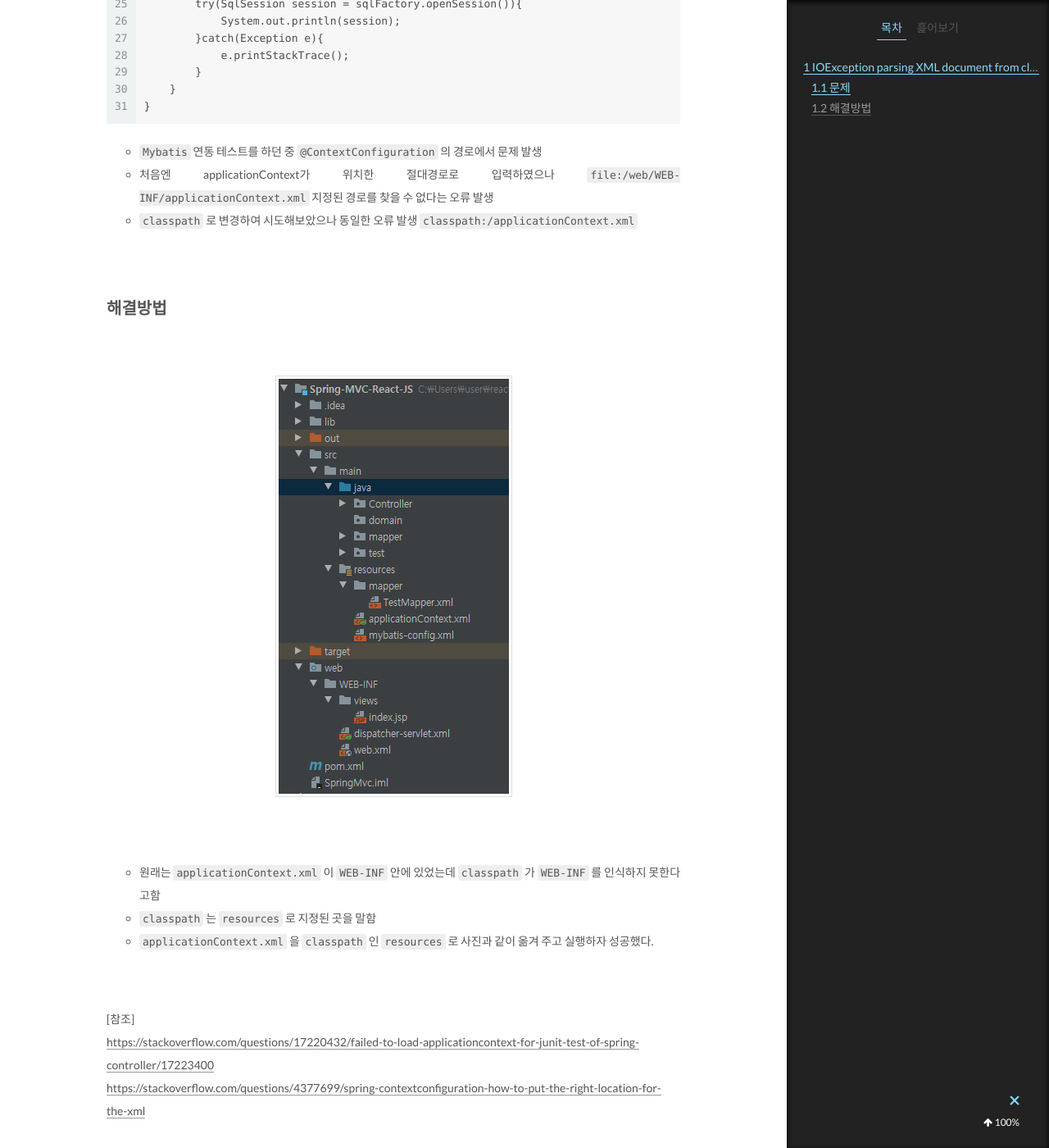
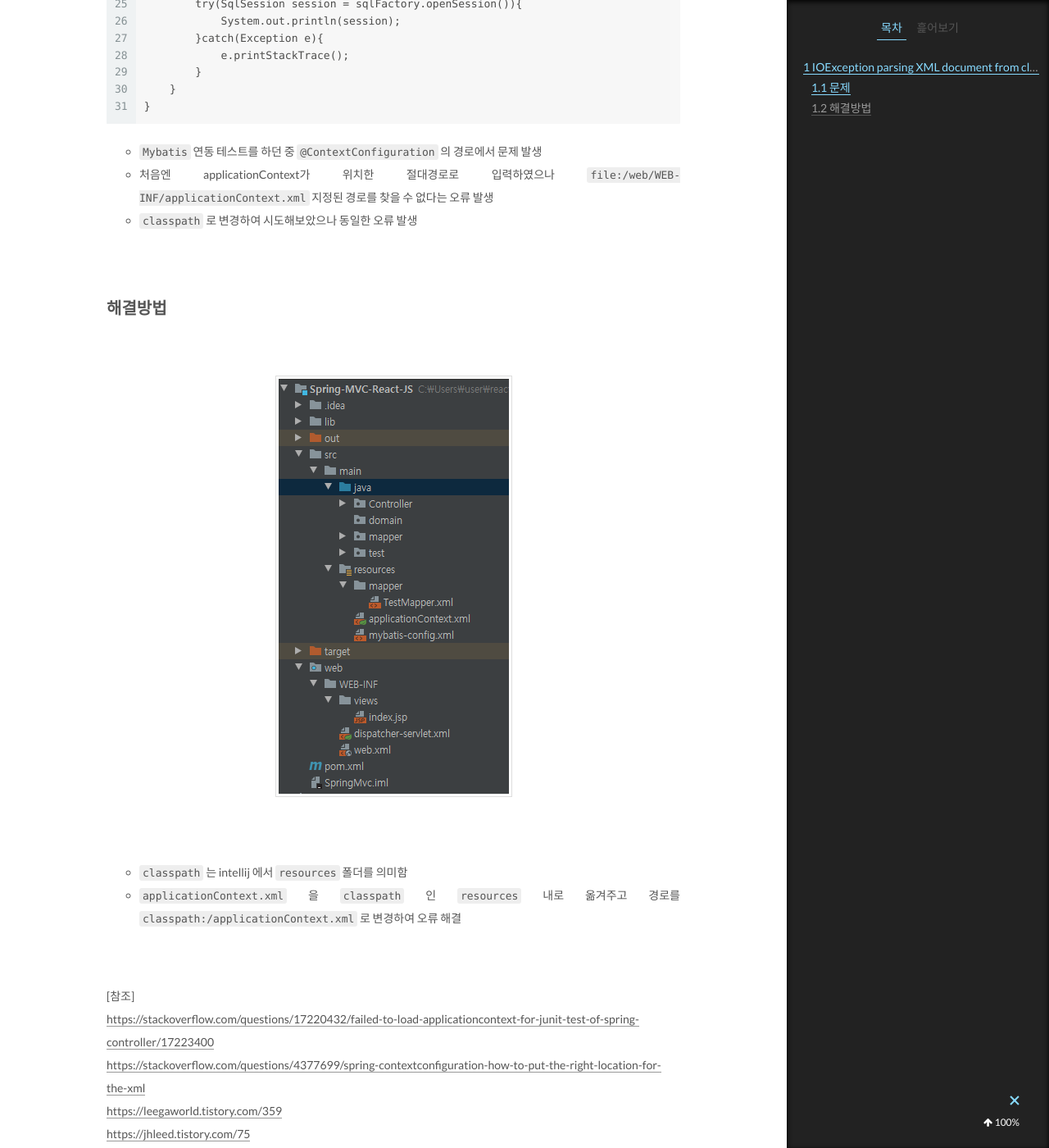
Before and after one commit to doozi316/doozi316.github.io, a Jekyll site: the page built from _posts/2020-07-08-error5.md, in a window 1280 px wide and 1400 px high, scrolled down 1303 px. Shown: the whole window at 82% size. Built offline with Jekyll 4.4.1, drawn with Linux system fonts in a browser that asks for light colours; comment, search, counter and statistics services are not loaded.

Commit message:
TIL7 Upload

```diff
--- a/_posts/2020-07-08-error5.md
+++ b/_posts/2020-07-08-error5.md
@@ -55,7 +55,7 @@ public class MyBatisTest {
 
 - `Mybatis` 연동 테스트를 하던 중 `@ContextConfiguration` 의 경로에서 문제 발생
 - 처음엔 applicationContext가 위치한 절대경로로 입력하였으나 `file:/web/WEB-INF/applicationContext.xml` 지정된 경로를 찾을 수 없다는 오류 발생
-- `classpath` 로 변경하여 시도해보았으나 동일한 오류 발생 `classpath:/applicationContext.xml`
+- `classpath` 로 변경하여 시도해보았으나 동일한 오류 발생
 
 <br/>
 
@@ -67,12 +67,13 @@ public class MyBatisTest {
 
 <Br/>
 
-- 원래는 `applicationContext.xml` 이 `WEB-INF` 안에 있었는데 `classpath` 가 `WEB-INF` 를 인식하지 못한다고함
-- `classpath` 는 `resources` 로 지정된 곳을 말함
-- `applicationContext.xml` 을 `classpath` 인 `resources` 로 사진과 같이 옮겨 주고 실행하자 성공했다.
+- `classpath` 는 intellij 에서 `resources` 폴더를 의미함
+- `applicationContext.xml` 을 `classpath` 인 `resources` 내로 옮겨주고 경로를 `classpath:/applicationContext.xml` 로 변경하여 오류 해결
 
 <br/>
 
 [참조] <br/>
 <https://stackoverflow.com/questions/17220432/failed-to-load-applicationcontext-for-junit-test-of-spring-controller/17223400> <br/>
-<https://stackoverflow.com/questions/4377699/spring-contextconfiguration-how-to-put-the-right-location-for-the-xml>
+<https://stackoverflow.com/questions/4377699/spring-contextconfiguration-how-to-put-the-right-location-for-the-xml><br/>
+<https://leegaworld.tistory.com/359><br/>
+<https://jhleed.tistory.com/75>
```
Also changed, not shown: _posts/2020-07-12-TIL7.md (added, +24 -0 lines).
